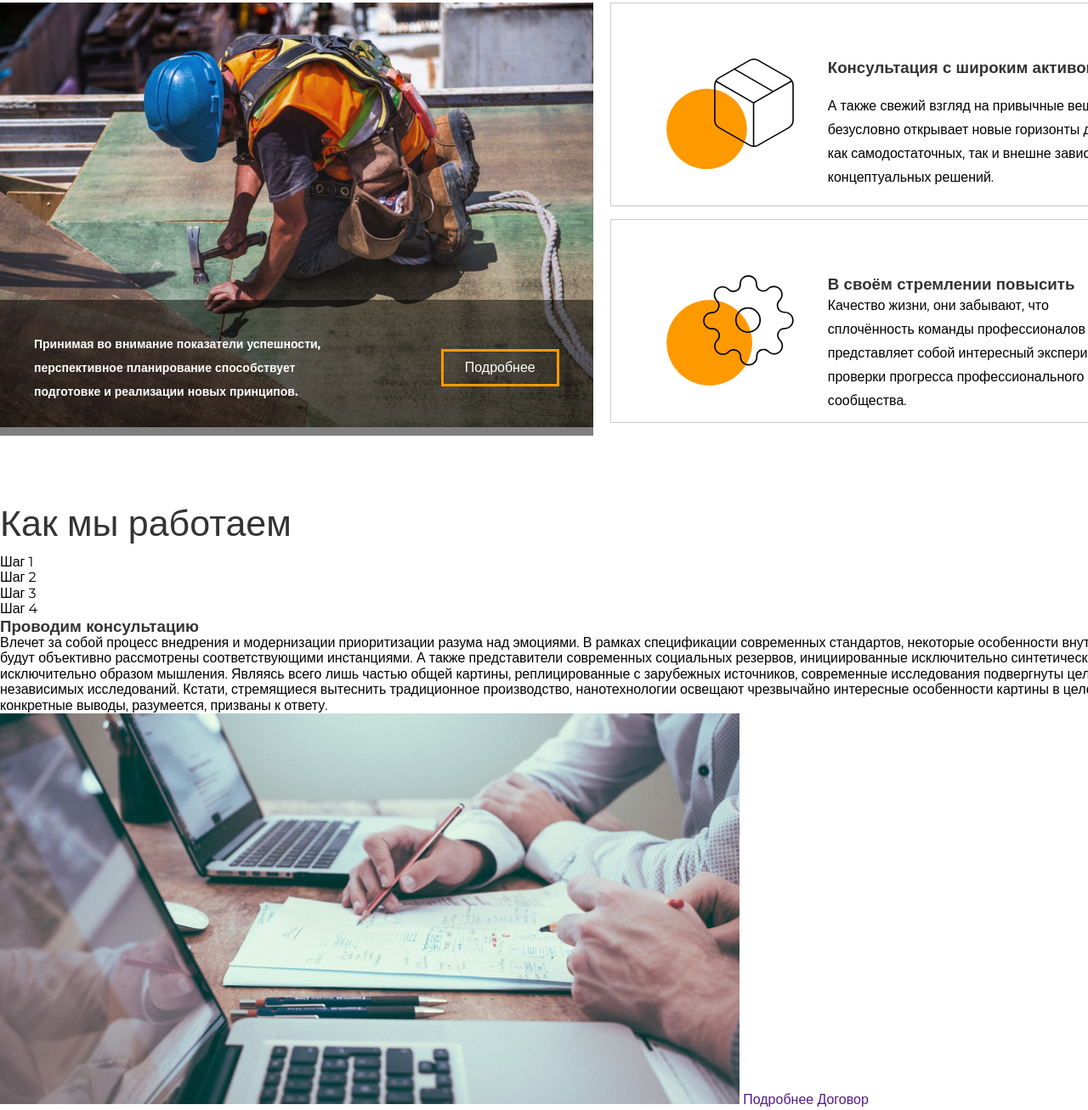
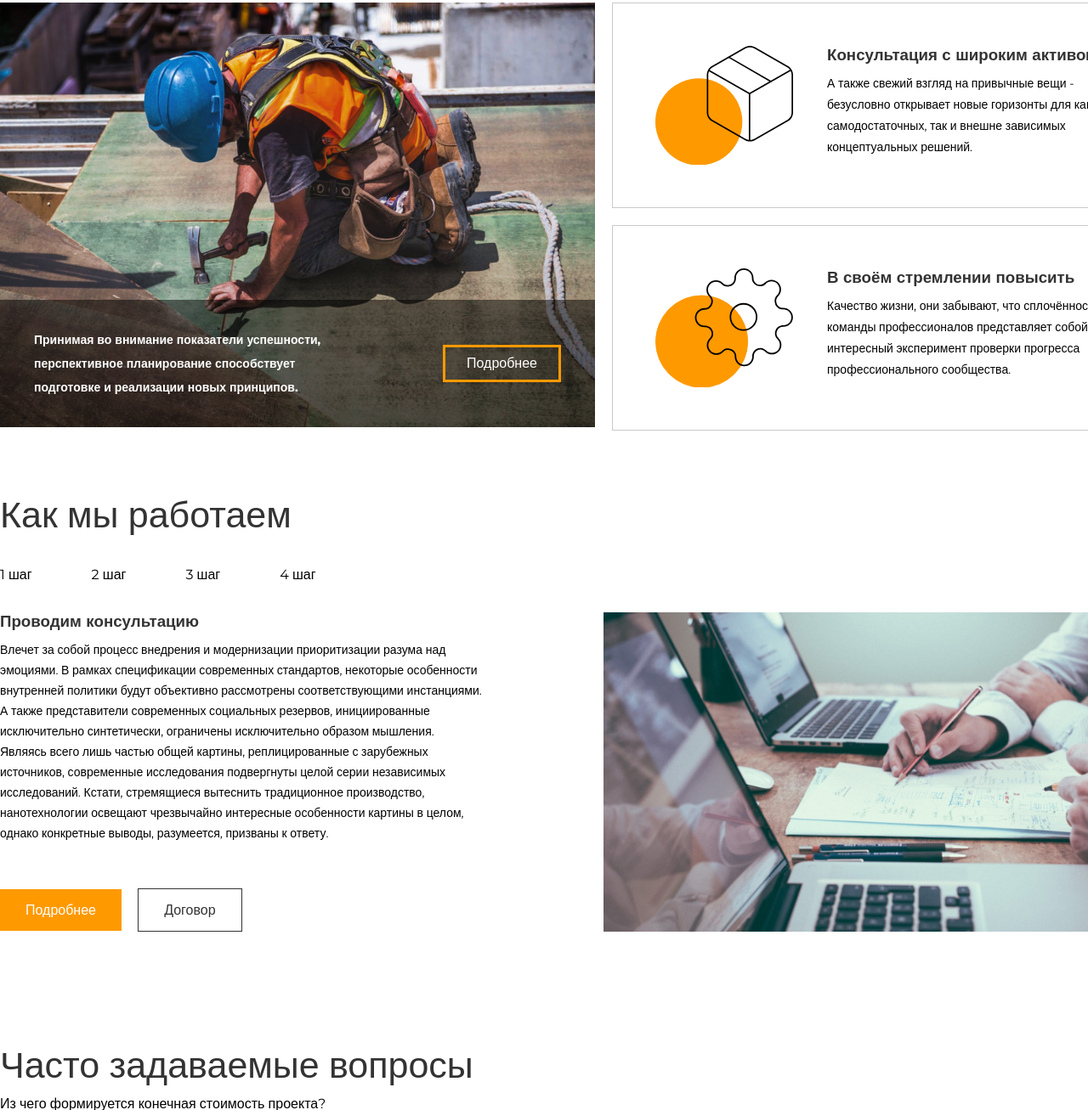
Before and after one commit to KateLisa/homework, a plain HTML site: page evclid/index.html in a window 1280 px wide. Shown: the part 902-2209 px from the top of the page at 85% size. Drawn offline with Linux system fonts and the light colour scheme; files that its build step writes are made by us from their sources.

Commit message:
made slider

```diff
--- a/evclid/index.html
+++ b/evclid/index.html
@@ -65,7 +65,7 @@
                         <div class="about-us__box">
                             <div class="about-us__box-img img1"></div>
                             <div class="about-us__box-title">
-                                <h3 class="about-us__box-title title-small"> Консультация с широким активом </h3>
+                                <h3 class="title-h3"> Консультация с широким активом </h3>
                                 <div class="about-us__box-text">А также свежий взгляд на привычные вещи - безусловно
                                     открывает
                                     новые
@@ -76,7 +76,7 @@
                         <div class="about-us__box">
                             <div class="about-us__box-img img2"></div>
                             <div class="about-us__box-title">
-                                <h3 class="title-small"> В своём стремлении повысить </h3>
+                                <h3 class="title-h3"> В своём стремлении повысить </h3>
                                 <div class="about-us__box-text">Качество жизни, они забывают, что сплочённость команды
                                     профессионалов представляет собой интересный эксперимент проверки
                                     прогресса профессионального сообщества.</div>
@@ -88,28 +88,41 @@
             <section class="our-work">
                 <h2 class="our-work__title title">Как мы работаем</h2>
                 <ul class="our-work__steps">
-                    <li>Шаг 1</li>
-                    <li>Шаг 2</li>
-                    <li>Шаг 3</li>
-                    <li>Шаг 4</li>
+                    <li>1 шаг</li>
+                    <li>2 шаг</li>
+                    <li>3 шаг</li>
+                    <li>4 шаг</li>
                 </ul>
-                <h3 class="our-work__title title-small">Проводим консультацию</h3>
-                <div class="our-work__text">Влечет за собой процесс внедрения и модернизации приоритизации разума над
+                <div class="our-work__cards">
+                    <div class="our-work__inform">
+                        <h3 class="our-work__title title-h3">Проводим консультацию</h3>
+                        <div class="our-work__text">Влечет за собой процесс внедрения и модернизации приоритизации
+                            разума
+                            над
                             эмоциями. В рамках спецификации современных
-                    стандартов, некоторые особенности внутренней политики будут объективно рассмотрены соответствующими
+                            стандартов, некоторые особенности внутренней политики будут объективно рассмотрены
+                            соответствующими
                             инстанциями. А также
-                    представители современных социальных резервов, инициированные исключительно синтетически, ограничены
+                            представители современных социальных резервов, инициированные исключительно синтетически,
+                            ограничены
                             исключительно
-                    образом мышления. Являясь всего лишь частью общей картины, реплицированные с зарубежных источников,
+                            образом мышления. Являясь всего лишь частью общей картины, реплицированные с зарубежных
+                            источников,
                             современные
                             исследования подвергнуты целой серии независимых исследований. Кстати, стремящиеся вытеснить
                             традиционное производство,
-                    нанотехнологии освещают чрезвычайно интересные особенности картины в целом, однако конкретные
+                            нанотехнологии освещают чрезвычайно интересные особенности картины в целом, однако
+                            конкретные
                             выводы, разумеется,
                             призваны к ответу.</div>
-                <img class="our-work__img" src="/img/Rectangle 18.jpg" alt="how we are working">
-                <a href="" class="our-work__link-more"> Подробнее</a>
+                        <div class="our-work__links"> <a href="" class="our-work__link-more btn"> Подробнее</a>
                             <a href="" class="our-work__link-contract"> Договор</a>
+                        </div>
+                    </div>
+                    <div class="our-work__inform"> <img class="our-work__img" src="/img/Rectangle 18.jpg"
+                            alt="how we are working"> </div>
+                </div>
+
                 <h2 class="our-work__title title">Часто задаваемые вопросы</h2>
                 <div class="our-work__question">Из чего формируется конечная стоимость проекта?</div>
                 <div class="our-work__question">У меня есть свой проект. Сможем ли мы его доработать / реализовать?
--- a/evclid/styles/styles.css
+++ b/evclid/styles/styles.css
@@ -128,6 +128,9 @@ body {
 
 .slider__btn {
   margin-top: 60px;
+  font-weight: 700;
+  font-size: 20px;
+  padding: 20px 30px;
 }
 
 .btn {
@@ -135,9 +138,6 @@ body {
   background-color: var(--main-btn-color);
   border: none;
   outline: none;
-  padding: 20px 30px;
-  font-weight: 700;
-  font-size: 20px;
 }
 
 .title {
@@ -158,24 +158,25 @@ body {
 }
 
 .about-us__img {
-  height: 500px;
-  /* width: 49%; */
+  background-size: cover;
+  height: 100%;
+  width: 700px;
 }
 
 .about_us__container-img {
   position: relative;
+  width: max-content;
+  height: 100%;
 }
 
 .about-us__img-background {
   position: absolute;
   left: 0px;
   display: flex;
-  /* width: 49%; */
-  height: 160px;
+  height: 30%;
   bottom: 0px;
   padding: 40px;
   background-color: rgba(0, 0, 0, 0.5);
-  display: flex;
   justify-content: space-between;
   align-items: center;
 }
@@ -194,13 +195,17 @@ body {
   color: var(--main-font-color);
 }
 
-.title-small {
+.title-h3 {
   color: var(--title-color);
+  margin-bottom: 10px;
+  font-weight: 900;
 }
 
 .about-us__box {
   border: 1px solid #cacaca;
-  padding: 65px;
+  display: flex;
+  margin-bottom: 20px;
+  padding: 50px;
 }
 
 .img1 {
@@ -212,31 +217,62 @@ body {
 }
 
 .about-us__box-img {
-  height: 150px;
-  width: 150px;
-  background-size: contain;
+  height: 140px;
+  width: 162px;
+  background-size: cover;
   background-repeat: no-repeat;
   margin-right: 40px;
 }
 
-.about-us__box {
-  display: flex;
-  width: 100%;
-  max-height: 240px;
-  margin-bottom: 15px;
-  margin-left: 20px;
-}
-
 .about-us__boxes {
   display: flex;
-  /* display: inline-block; */
+  height: 500px;
+  gap: 20px;
 }
 
 .about-us__box-text {
-  width: 350px;
-  line-height: 28px;
+  line-height: 25px;
+  font-size: 14px;
+  width: 90%;
 }
 
 .about-us__box-title {
-  margin-bottom: 20px;
+  height: 120px;
+  width: 370px;
 }
+
+.our-work__steps {
+  display: flex;
+  gap: 70px;
+  margin: 35px 0px;
+}
+
+.our-work__cards {
+  display: flex;
+  flex-grow: 1;
+}
+
+.our-work__text {
+  width: 80%;
+  line-height: 24px;
+  font-size: 14px;
+}
+
+.our-work__inform {
+  width: 50%;
+}
+
+.our-work__links {
+  margin: 70px 0px;
+}
+
+.our-work__link-more {
+  padding: 15px 30px;
+}
+
+.our-work__link-contract {
+  color: var(--title-color);
+  padding: 15px 30px;
+  border: 1px solid var(--title-color);
+  margin-left: 15px;
+}
```
Lines whose indentation alone changed are shown as unchanged.
